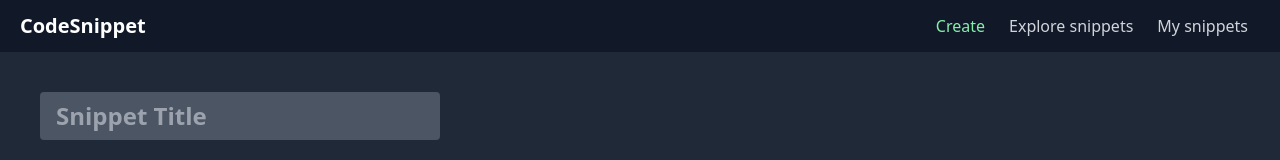
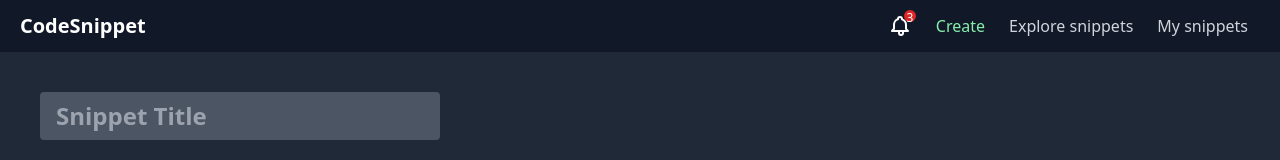
Before and after one commit to KamilTaras/my-vue-app, a Vue app: page / in a window 1280 px wide. Shown: the top 160 px of the page. Built offline with nearby package versions, Linux system fonts and the light colour scheme; no server answers; what @highlightjs/vue-plugin would draw is missing.

Commit message:
icon notification

```diff
--- a/src/components/NavigationBar.vue
+++ b/src/components/NavigationBar.vue
@@ -1,10 +1,17 @@
-<!-- NavigationBar.vue -->
 <template>
   <nav class="bg-gray-900 px-5 py-3 flex justify-between items-center">
     <span class="text-xl font-bold text-white">
-        <RouterLink to ="/">CodeSnippet</RouterLink>
+      <RouterLink to="/">CodeSnippet</RouterLink>
     </span>
-    <div>
+    <div class="flex items-center">
+      <!-- Notification Icon -->
+      <span class="relative mr-3 flex items-center">
+        <svg class="h-6 w-6 text-white" fill="none" viewBox="0 0 24 24" stroke="currentColor">
+          <path stroke-linecap="round" stroke-linejoin="round" stroke-width="2" d="M15 17h5l-1.405-1.405A2.032 2.032 0 0118 14.15V11a6.002 6.002 0 00-4-5.659V5a2 2 0 10-4 0v.341C7.67 5.659 6 8.289 6 11v3.15c0 .415-.152.8-.395 1.145L4 17h5m6 0v2a2 2 0 11-4 0v-2m4 0H9"></path>
+        </svg>
+        <span class="absolute -top-1 -right-1 block h-3 w-3 rounded-full text-center text-xs text-white bg-red-600">3</span>
+      </span>
+      <!-- Navigation Links -->
       <RouterLink to="/" class="text-green-300 hover:text-white px-3">Create</RouterLink>
       <RouterLink to="/explore" class="text-gray-300 hover:text-white px-3">Explore snippets</RouterLink>
       <a href="#my-snippets" class="text-gray-300 hover:text-white px-3">My snippets</a>
@@ -12,6 +19,9 @@
   </nav>
 </template>
 
+
+
+
 <script>
 export default {
   name: 'NavigationBar'
```
